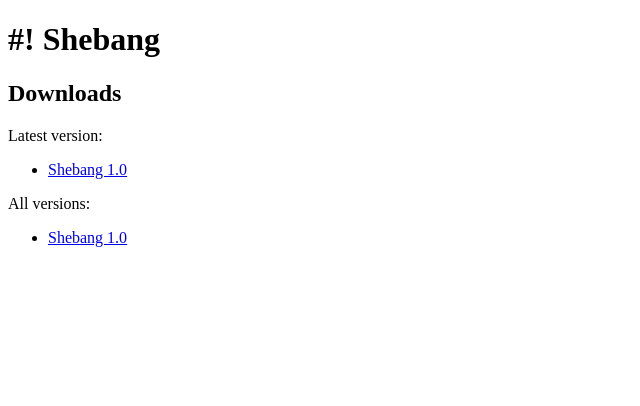
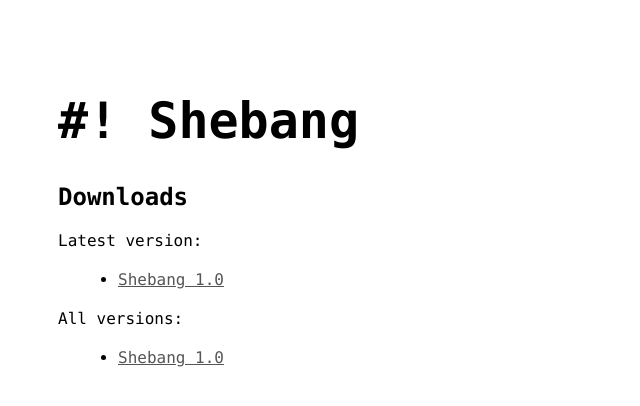
Before and after one commit to AjayMT/Shebang, a plain HTML site: page index.html in a window 1280 px wide. Shown: the whole page, without its empty margins (0-640 px from the left). Drawn offline with Linux system fonts and the light colour scheme; the site is published under a folder, as on GitHub Pages, so addresses that start at the root find nothing.

Commit message:
fix links

```diff
--- a/index.html
+++ b/index.html
@@ -3,7 +3,7 @@
 
 <html>
   <head>
-    <link rel="stylesheet" href="/index.css" type="text/css" media="screen" />
+    <link rel="stylesheet" href="./index.css" type="text/css" media="screen" />
   </head>
   <body>
     <h1 id="header">#! Shebang</h1>
@@ -11,11 +11,11 @@
     <h2>Downloads</h2>
     <span>Latest version:</span>
     <ul class="downloads">
-      <li class="download"><a href="/downloads/Shebang-1.0.zip">Shebang 1.0</a></li>
+      <li class="download"><a href="./downloads/Shebang-1.0.zip">Shebang 1.0</a></li>
     </ul>
     <span>All versions:</span>
     <ul class="downloads">
-      <li class="download"><a href="/downloads/Shebang-1.0.zip">Shebang 1.0</a></li>
+      <li class="download"><a href="./downloads/Shebang-1.0.zip">Shebang 1.0</a></li>
     </ul>
   </body>
 </html>
```
